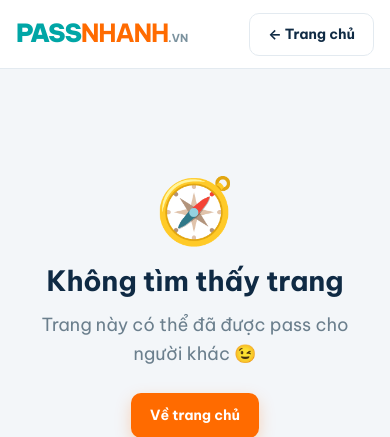
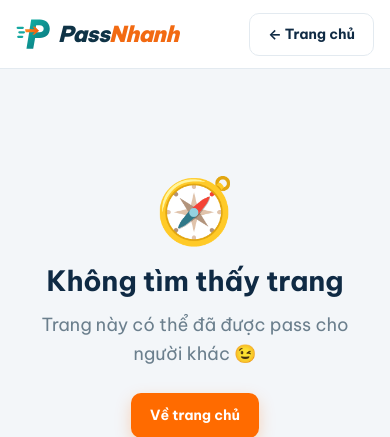
Before and after one commit to danghuunam14041988/passnhanh.vn, a PHP site: page /404.html in a window 390 px wide. Shown: the top 437 px of the page. Run offline with PHP 8.4, Linux system fonts and the light colour scheme.

Commit message:
Replace blurry raster logo with SVG mark and live text
The old logo was a 184x42 crop of the mockup screenshot, so it blurred on
high-density screens and the tagline was unreadable. The P mark is now
an SVG (also used as favicon) and the PassNhanh wordmark and tagline are
real text, on the static site and the WordPress theme. Tagline hides
below 420px so the header fits on phones.

Co-Authored-By: Claude Opus 5.5 <noreply@anthropic.com>

```diff
--- a/404.html
+++ b/404.html
@@ -9,12 +9,12 @@
   <link rel="preconnect" href="https://fonts.googleapis.com">
   <link rel="preconnect" href="https://fonts.gstatic.com" crossorigin>
   <link href="https://fonts.googleapis.com/css2?family=Be+Vietnam+Pro:wght@400;600;700;800;900&display=swap" rel="stylesheet">
-  <link rel="stylesheet" href="/assets/styles.css?v=20261015-2">
+  <link rel="stylesheet" href="/assets/styles.css?v=20261015-3">
 </head>
 <body>
 <header class="site-header">
   <div class="container">
-    <a class="logo" href="/">PASS<b>NHANH</b><small>.VN</small></a>
+    <a class="brand" href="/" aria-label="PassNhanh.vn — Trang chủ"><img class="brand-mark" src="/assets/img/logo-mark.svg" alt="" width="44" height="44"><span class="brand-text"><span class="brand-name">Pass<b>Nhanh</b></span><span class="brand-tag">Đăng nhanh · Tìm nhanh · Chốt nhanh</span></span></a>
     <span style="flex:1"></span>
     <a class="btn btn-outline" href="/">← Trang chủ</a>
   </div>
--- a/assets/styles.css
+++ b/assets/styles.css
@@ -66,7 +66,7 @@ button { font-family: inherit; }
   border-bottom: 1px solid var(--line);
 }
 .site-header .container { display: flex; align-items: center; gap: 20px; height: 68px; }
-.brand img { height: 42px; width: auto; }
+.brand > img:not(.brand-mark) { height: 42px; width: auto; }
 .logo { font-size: 25px; font-weight: 900; letter-spacing: -1.2px; color: var(--teal); text-decoration: none; white-space: nowrap; }
 .logo b { color: var(--orange); }
 .logo small { font-size: 11px; color: #7b929e; letter-spacing: 0; font-weight: 700; }
@@ -317,7 +317,7 @@ button { font-family: inherit; }
   .container { padding: 0 16px; }
   .page { gap: 12px; padding-top: 12px; }
   .city-select { display: none; }
-  .brand img { height: 36px; }
+  .brand > img:not(.brand-mark) { height: 36px; }
   .top-grid { grid-template-columns: minmax(0, 1fr); }
   .hero { padding: 20px 16px 16px; min-height: 0; background:
     linear-gradient(180deg, rgba(36, 29, 26, .92) 0%, rgba(36, 29, 26, .7) 45%, rgba(36, 29, 26, .35) 75%),
@@ -344,3 +344,22 @@ button { font-family: inherit; }
   html { scroll-behavior: auto; }
   * { transition: none !important; }
 }
+
+/* Logo */
+.brand { display: inline-flex; align-items: center; gap: 6px; text-decoration: none; flex: none; }
+.brand-mark { width: 44px; height: 44px; flex: none; }
+.brand-text { display: flex; flex-direction: column; line-height: 1; }
+.brand-name { font-size: 27px; font-weight: 900; font-style: italic; letter-spacing: -0.6px; color: #0f3346; white-space: nowrap; }
+.brand-name b { font-weight: 900; color: #f26a12; }
+.brand-tag { font-size: 7.8px; font-weight: 700; letter-spacing: 0.8px; color: #0f3346; text-transform: uppercase; margin-top: 3px; padding-left: 2px; white-space: nowrap; }
+.site-footer .brand { background: #fff; border-radius: 12px; padding: 8px 14px 8px 8px; margin-bottom: 12px; }
+@media (max-width: 640px) {
+  .brand-mark { width: 36px; height: 36px; }
+  .brand-name { font-size: 22px; }
+  .brand-tag { font-size: 6.4px; letter-spacing: 0.6px; }
+  .site-header .container { gap: 10px; }
+}
+@media (max-width: 420px) {
+  .site-header .brand-tag { display: none; }
+  .header-tools { gap: 4px; }
+}
--- a/dieu-khoan.html
+++ b/dieu-khoan.html
@@ -9,12 +9,12 @@
   <link rel="preconnect" href="https://fonts.googleapis.com">
   <link rel="preconnect" href="https://fonts.gstatic.com" crossorigin>
   <link href="https://fonts.googleapis.com/css2?family=Be+Vietnam+Pro:wght@400;600;700;800;900&display=swap" rel="stylesheet">
-  <link rel="stylesheet" href="assets/styles.css?v=20261015-2">
+  <link rel="stylesheet" href="assets/styles.css?v=20261015-3">
 </head>
 <body>
 <header class="site-header">
   <div class="container">
-    <a class="logo" href="index.html">PASS<b>NHANH</b><small>.VN</small></a>
+    <a class="brand" href="index.html" aria-label="PassNhanh.vn — Trang chủ"><img class="brand-mark" src="assets/img/logo-mark.svg" alt="" width="44" height="44"><span class="brand-text"><span class="brand-name">Pass<b>Nhanh</b></span><span class="brand-tag">Đăng nhanh · Tìm nhanh · Chốt nhanh</span></span></a>
     <span style="flex:1"></span>
     <a class="btn btn-outline" href="index.html">← Trang chủ</a>
   </div>
--- a/quyen-rieng-tu.html
+++ b/quyen-rieng-tu.html
@@ -9,12 +9,12 @@
   <link rel="preconnect" href="https://fonts.googleapis.com">
   <link rel="preconnect" href="https://fonts.gstatic.com" crossorigin>
   <link href="https://fonts.googleapis.com/css2?family=Be+Vietnam+Pro:wght@400;600;700;800;900&display=swap" rel="stylesheet">
-  <link rel="stylesheet" href="assets/styles.css?v=20261015-2">
+  <link rel="stylesheet" href="assets/styles.css?v=20261015-3">
 </head>
 <body>
 <header class="site-header">
   <div class="container">
-    <a class="logo" href="index.html">PASS<b>NHANH</b><small>.VN</small></a>
+    <a class="brand" href="index.html" aria-label="PassNhanh.vn — Trang chủ"><img class="brand-mark" src="assets/img/logo-mark.svg" alt="" width="44" height="44"><span class="brand-text"><span class="brand-name">Pass<b>Nhanh</b></span><span class="brand-tag">Đăng nhanh · Tìm nhanh · Chốt nhanh</span></span></a>
     <span style="flex:1"></span>
     <a class="btn btn-outline" href="index.html">← Trang chủ</a>
   </div>
--- a/wp-theme/passnhanh/footer.php
+++ b/wp-theme/passnhanh/footer.php
@@ -12,7 +12,7 @@ $pn_extra    = pn_menu_links( 'footer' );
 	<div class="container">
 		<div class="footer-grid">
 			<div>
-				<img src="<?php echo esc_url( pn_img( 'logo.webp' ) ); ?>" alt="PassNhanh" width="184" height="42" class="footer-logo">
+				<a class="brand" href="<?php echo esc_url( home_url( '/' ) ); ?>" aria-label="PassNhanh.vn — Trang chủ"><?php pn_brand_markup(); ?></a>
 				<p><?php echo esc_html( get_bloginfo( 'description' ) ? get_bloginfo( 'description' ) : 'Chợ pass thông minh — kết nối người cần pass với người đang cần.' ); ?></p>
 			</div>
 			<div>
--- a/wp-theme/passnhanh/header.php
+++ b/wp-theme/passnhanh/header.php
@@ -20,7 +20,7 @@
 			if ( $logo_id ) {
 				echo wp_get_attachment_image( $logo_id, 'full', false, array( 'alt' => get_bloginfo( 'name' ) ) );
 			} else {
-				echo '<img src="' . esc_url( pn_img( 'logo.webp' ) ) . '" alt="PassNhanh — Đăng nhanh, tìm nhanh, chốt nhanh" width="184" height="42">';
+				pn_brand_markup();
 			}
 			?>
 		</a>
--- a/wp-theme/passnhanh/inc/helpers.php
+++ b/wp-theme/passnhanh/inc/helpers.php
@@ -311,3 +311,9 @@ function pn_page_url( $slug ) {
 	$page = get_page_by_path( $slug );
 	return $page ? get_permalink( $page ) : '';
 }
+
+/** Logo: biểu tượng SVG + chữ PassNhanh (nét ở mọi kích thước). */
+function pn_brand_markup() {
+	echo '<img class="brand-mark" src="' . esc_url( pn_img( 'logo-mark.svg' ) ) . '" alt="" width="44" height="44">';
+	echo '<span class="brand-text"><span class="brand-name">Pass<b>Nhanh</b></span><span class="brand-tag">Đăng nhanh · Tìm nhanh · Chốt nhanh</span></span>';
+}
```
Also changed, not shown: index.html (+4 -4 lines), wp-theme/passnhanh/assets/css/main.css (+21 -2 lines), assets/favicon.svg, assets/img/logo-mark.svg (added), assets/img/logo.webp (deleted), wp-theme/passnhanh/assets/img/favicon.svg, wp-theme/passnhanh/assets/img/logo-mark.svg (added), wp-theme/passnhanh/assets/img/logo.webp (deleted).
